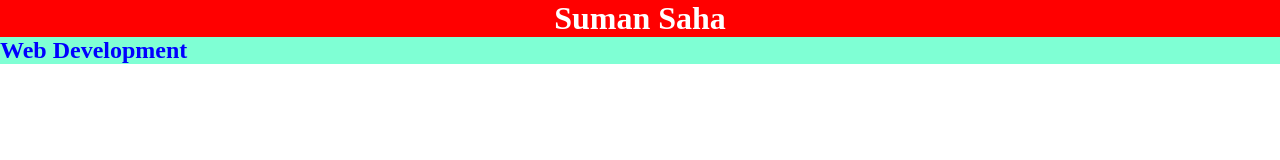
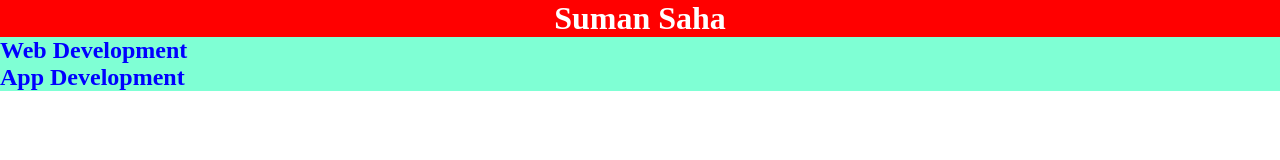
Before and after one commit to sahasuman7/github-learning, a plain HTML site: page index.html in a window 1280 px wide. Drawn offline with Linux system fonts and the light colour scheme.

Commit message:
New Addition

```diff
--- a/index.html
+++ b/index.html
@@ -24,6 +24,7 @@
 <body>
     <h1>Suman Saha</h1>
     <h2>Web Development</h2>
+    <h2>App Development</h2>
 
 </body>
 </html>
```
